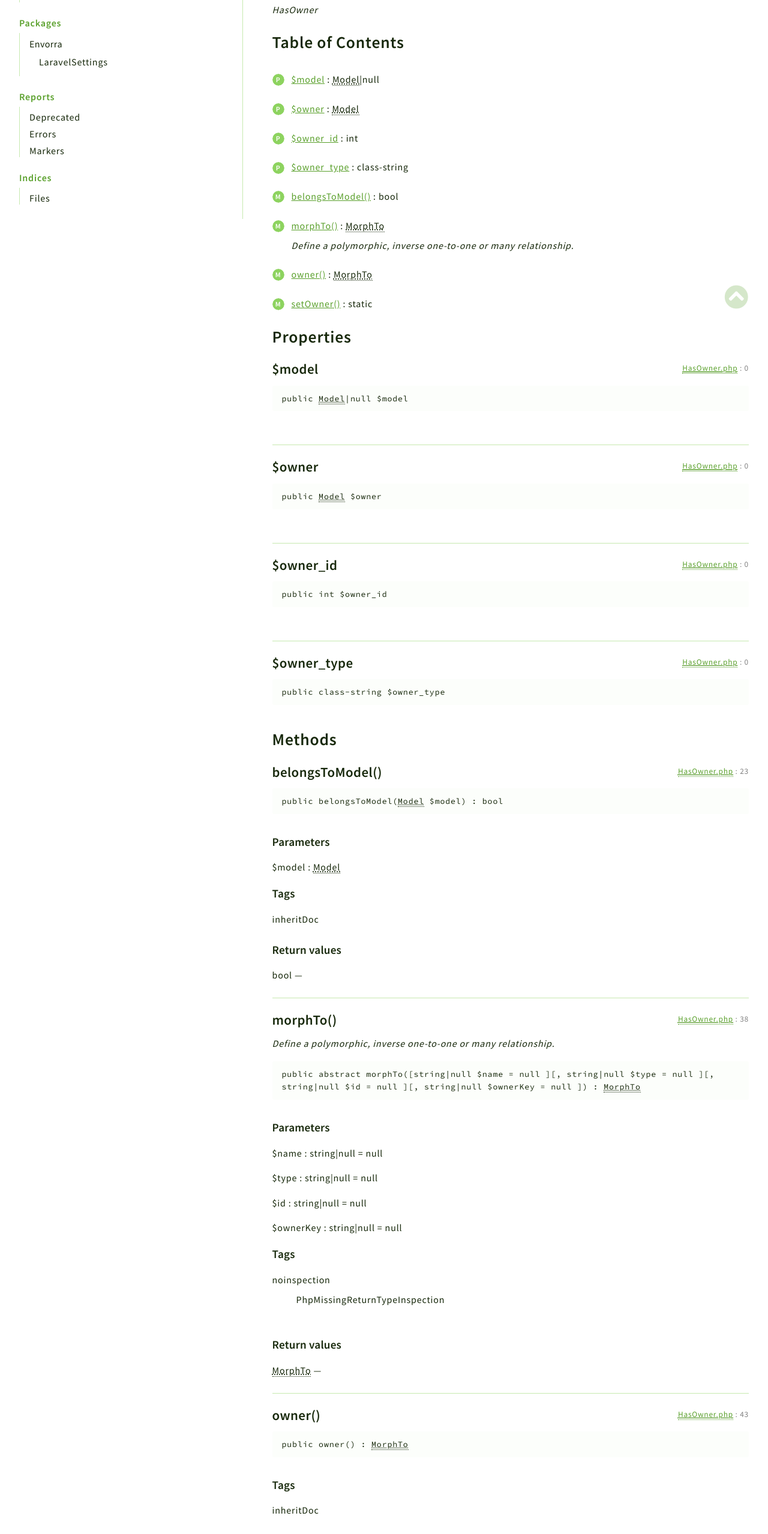
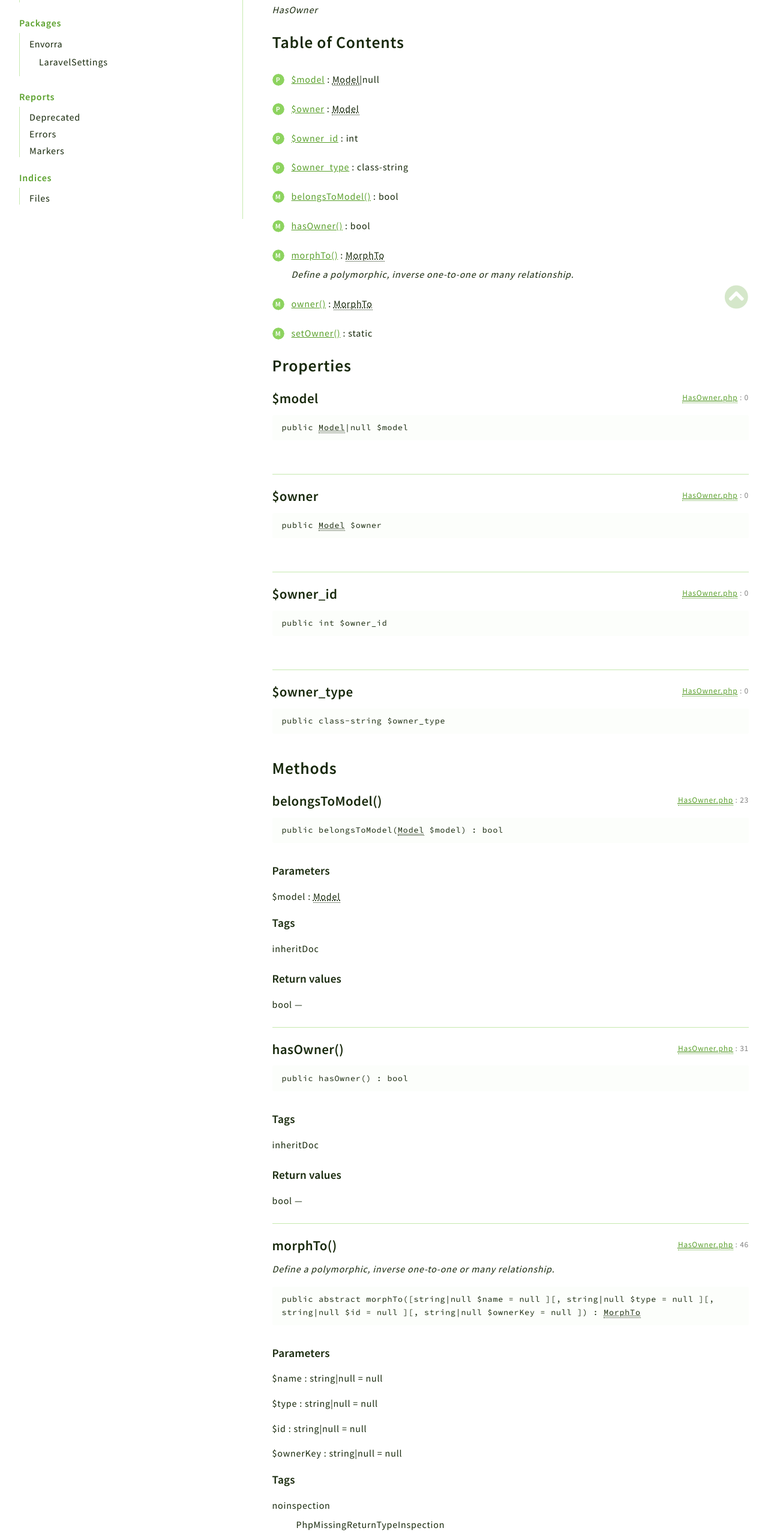
Before and after one commit to envorradev/docs, a plain HTML site: page classes/Envorra-LaravelSettings-Traits-HasOwner.html in a window 1280 px wide. Shown: the part 240-2797 px from the top of the page at 60% size. Drawn offline with nearby package versions, Linux system fonts and the light colour scheme; files that its build step writes are made by us from their sources; a script that the page names is missing.

Commit message:
laravel-settings: 0.1-alpha

```diff
--- a/classes/Envorra-LaravelSettings-Traits-HasOwner.html
+++ b/classes/Envorra-LaravelSettings-Traits-HasOwner.html
@@ -158,6 +158,13 @@
 
                 <dt class="phpdocumentor-table-of-contents__entry -method -public">
     <a href="classes/Envorra-LaravelSettings-Traits-HasOwner.html#method_belongsToModel">belongsToModel()</a>
+    <span>
+                                &nbsp;: bool    </span>
+</dt>
+<dd></dd>
+
+            <dt class="phpdocumentor-table-of-contents__entry -method -public">
+    <a href="classes/Envorra-LaravelSettings-Traits-HasOwner.html#method_hasOwner">hasOwner()</a>
     <span>
                                 &nbsp;: bool    </span>
 </dt>
@@ -393,6 +400,51 @@
         class="phpdocumentor-element
             -method
             -public
+                                                        "
+>
+    <h4 class="phpdocumentor-element__name" id="method_hasOwner">
+        hasOwner()
+        <a href="classes/Envorra-LaravelSettings-Traits-HasOwner.html#method_hasOwner" class="headerlink"><i class="fas fa-link"></i></a>
+    </h4>
+    <aside class="phpdocumentor-element-found-in">
+    <abbr class="phpdocumentor-element-found-in__file" title="laravel-settings/src/Traits/HasOwner.php"><a href="files/laravel-settings-src-traits-hasowner.html"><abbr title="laravel-settings/src/Traits/HasOwner.php">HasOwner.php</abbr></a></abbr>
+    :
+    <span class="phpdocumentor-element-found-in__line">31</span>
+
+    </aside>
+
+
+    <code class="phpdocumentor-code phpdocumentor-signature ">
+    <span class="phpdocumentor-signature__visibility">public</span>
+                    <span class="phpdocumentor-signature__name">hasOwner</span><span>(</span><span>)</span><span> : </span><span class="phpdocumentor-signature__response_type">bool</span></code>
+
+
+
+
+    <h5 class="phpdocumentor-tag-list__heading" id="tags">
+        Tags
+        <a href="#tags" class="headerlink"><i class="fas fa-link"></i></a>
+    </h5>
+    <dl class="phpdocumentor-tag-list">
+                                    <dt class="phpdocumentor-tag-list__entry">
+                    <span class="phpdocumentor-tag__name">inheritDoc</span>
+                </dt>
+                <dd class="phpdocumentor-tag-list__definition">
+
+
+                                    </dd>
+                        </dl>
+
+        <h5 class="phpdocumentor-return-value__heading">Return values</h5>
+    <span class="phpdocumentor-signature__response_type">bool</span>
+            &mdash;
+
+
+</article>
+                    <article
+        class="phpdocumentor-element
+            -method
+            -public
                         -abstract                                "
 >
     <h4 class="phpdocumentor-element__name" id="method_morphTo">
@@ -402,7 +454,7 @@
     <aside class="phpdocumentor-element-found-in">
     <abbr class="phpdocumentor-element-found-in__file" title="laravel-settings/src/Traits/HasOwner.php"><a href="files/laravel-settings-src-traits-hasowner.html"><abbr title="laravel-settings/src/Traits/HasOwner.php">HasOwner.php</abbr></a></abbr>
     :
-    <span class="phpdocumentor-element-found-in__line">38</span>
+    <span class="phpdocumentor-element-found-in__line">46</span>
 
     </aside>
 
@@ -481,7 +533,7 @@
     <aside class="phpdocumentor-element-found-in">
     <abbr class="phpdocumentor-element-found-in__file" title="laravel-settings/src/Traits/HasOwner.php"><a href="files/laravel-settings-src-traits-hasowner.html"><abbr title="laravel-settings/src/Traits/HasOwner.php">HasOwner.php</abbr></a></abbr>
     :
-    <span class="phpdocumentor-element-found-in__line">43</span>
+    <span class="phpdocumentor-element-found-in__line">51</span>
 
     </aside>
 
@@ -526,7 +578,7 @@
     <aside class="phpdocumentor-element-found-in">
     <abbr class="phpdocumentor-element-found-in__file" title="laravel-settings/src/Traits/HasOwner.php"><a href="files/laravel-settings-src-traits-hasowner.html"><abbr title="laravel-settings/src/Traits/HasOwner.php">HasOwner.php</abbr></a></abbr>
     :
-    <span class="phpdocumentor-element-found-in__line">51</span>
+    <span class="phpdocumentor-element-found-in__line">59</span>
 
     </aside>
 
--- a/js/searchIndex.js
+++ b/js/searchIndex.js
@@ -150,6 +150,11 @@ Search.appendIndex(
             "name": "belongsToModel",
             "summary": "Is\u0020a\u0020Model\u0020the\u0020owner\u0020of\u0020this\u0020Model\u003F",
             "url": "classes/Envorra-LaravelSettings-Contracts-ModelOwnership.html#method_belongsToModel"
+        },                {
+            "fqsen": "\\Envorra\\LaravelSettings\\Contracts\\ModelOwnership\u003A\u003AhasOwner\u0028\u0029",
+            "name": "hasOwner",
+            "summary": "Does\u0020the\u0020model\u0020have\u0020an\u0020owner\u003F",
+            "url": "classes/Envorra-LaravelSettings-Contracts-ModelOwnership.html#method_hasOwner"
         },                {
             "fqsen": "\\Envorra\\LaravelSettings\\Contracts\\ModelOwnership\u003A\u003Aowner\u0028\u0029",
             "name": "owner",
@@ -551,11 +556,6 @@ Search.appendIndex(
             "summary": "Get\u0020the\u0020DataType\u0020for\u0020this\u0020Model.",
             "url": "classes/Envorra-LaravelSettings-Models-Setting.html#method_getDataType"
         },                {
-            "fqsen": "\\Envorra\\LaravelSettings\\Models\\Setting\u003A\u003AhasOwner\u0028\u0029",
-            "name": "hasOwner",
-            "summary": "Does\u0020this\u0020Model\u0020have\u0020an\u0020owner\u003F",
-            "url": "classes/Envorra-LaravelSettings-Models-Setting.html#method_hasOwner"
-        },                {
             "fqsen": "\\Envorra\\LaravelSettings\\Models\\Setting\u003A\u003AisAppSetting\u0028\u0029",
             "name": "isAppSetting",
             "summary": "Is\u0020this\u0020an\u0020App\u0020setting\u003F",
@@ -756,6 +756,11 @@ Search.appendIndex(
             "summary": "",
             "url": "classes/Envorra-LaravelSettings-Traits-HasOwner.html#method_belongsToModel"
         },                {
+            "fqsen": "\\Envorra\\LaravelSettings\\Traits\\HasOwner\u003A\u003AhasOwner\u0028\u0029",
+            "name": "hasOwner",
+            "summary": "",
+            "url": "classes/Envorra-LaravelSettings-Traits-HasOwner.html#method_hasOwner"
+        },                {
             "fqsen": "\\Envorra\\LaravelSettings\\Traits\\HasOwner\u003A\u003AmorphTo\u0028\u0029",
             "name": "morphTo",
             "summary": "Define\u0020a\u0020polymorphic,\u0020inverse\u0020one\u002Dto\u002Done\u0020or\u0020many\u0020relationship.",
```
Also changed, not shown: classes/Envorra-LaravelSettings-Contracts-ModelOwnership.html (+42 -2 lines), classes/Envorra-LaravelSettings-Models-Setting.html (+33 -21 lines).
